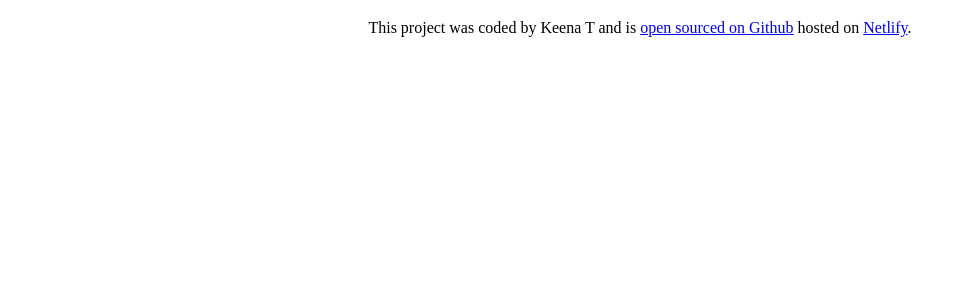
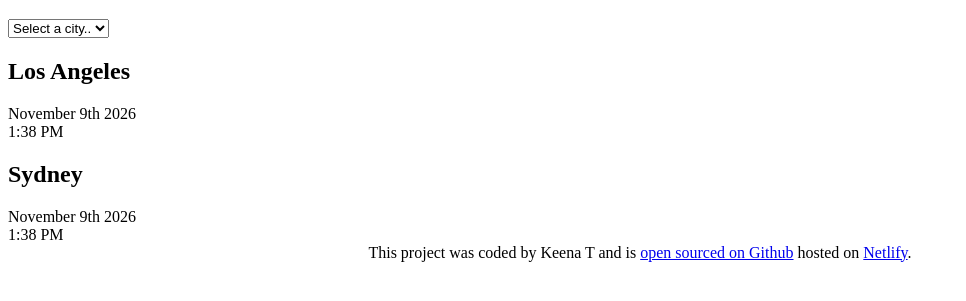
Before and after one commit to star1231-k/World-Clock, a plain HTML site: page index.html in a window 1280 px wide. Shown: the part 61-362 px from the top of the page, without its empty margins (0-966 px from the left). Drawn offline with Linux system fonts and the light colour scheme.

Commit message:
added basic html

```diff
--- a/index.html
+++ b/index.html
@@ -7,7 +7,26 @@
     <title>World Clock - Keena T</title>
   </head>
   <body>
-    <h1>World Clock</h1>
+    <div class="container">
+      <h1>World Clock</h1>
+      <select>
+        <option value="">Select a city..</option>
+        <option value="">London</option>
+        <option value="">New York</option>
+        <option value="">Auckland</option>
+      </select>
+      <div class="city">
+        <h2>Los Angeles</h2>
+        <div class="date">November 9th 2026</div>
+        <div class="time">1:38 PM</div>
+      </div>
+      <div class="city">
+        <h2>Sydney</h2>
+        <div class="date">November 9th 2026</div>
+        <div class="time">1:38 PM</div>
+      </div>
+    </div>
+
     <footer>
       This project was coded by Keena T and is
       <a href="https://github.com/star1231-k/World-Clock" target="_blank"
```
